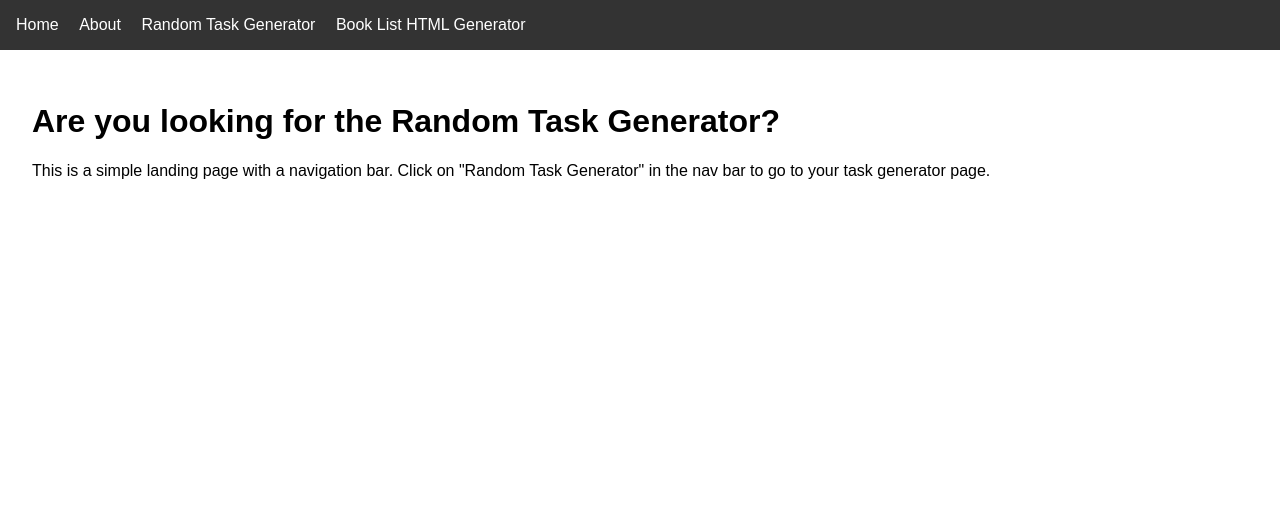
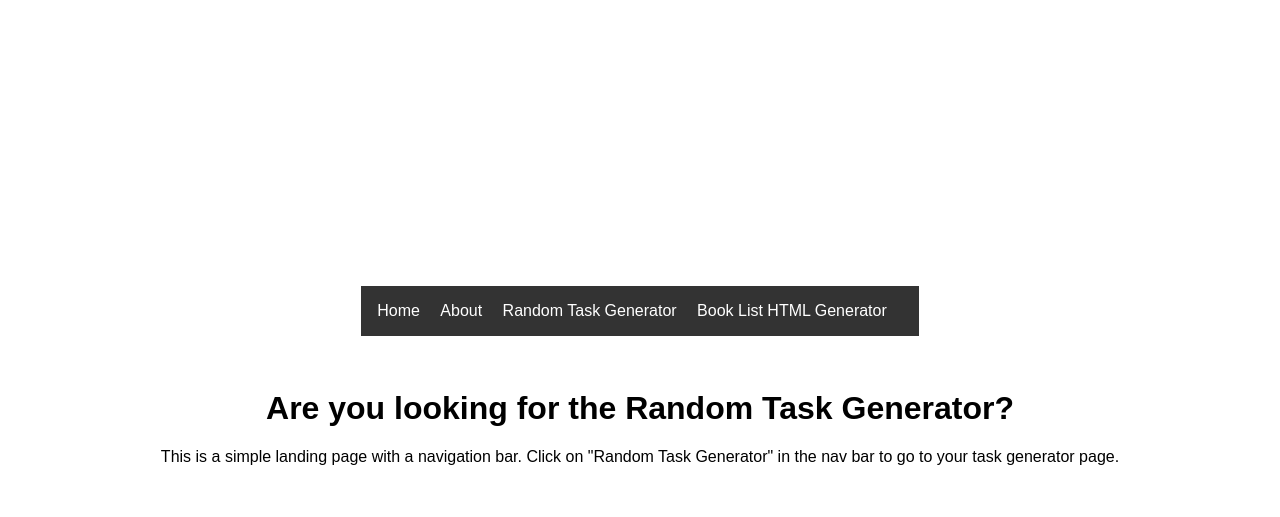
Before and after one commit to willisaverb/Library-Tool-Box, a plain HTML site: page index.html in a window 1280 px wide. Drawn offline with Linux system fonts and the light colour scheme.

Commit message:
Update index.html

```diff
--- a/index.html
+++ b/index.html
@@ -3,6 +3,7 @@
 <head>
     <meta charset="UTF-8">
     <meta name="viewport" content="width=device-width, initial-scale=1.0">
+    <link rel='stylesheet' href='grcstyle.css'>
     <title>Will's Web Dev Sandbox</title>
     <style>
         body {
```
